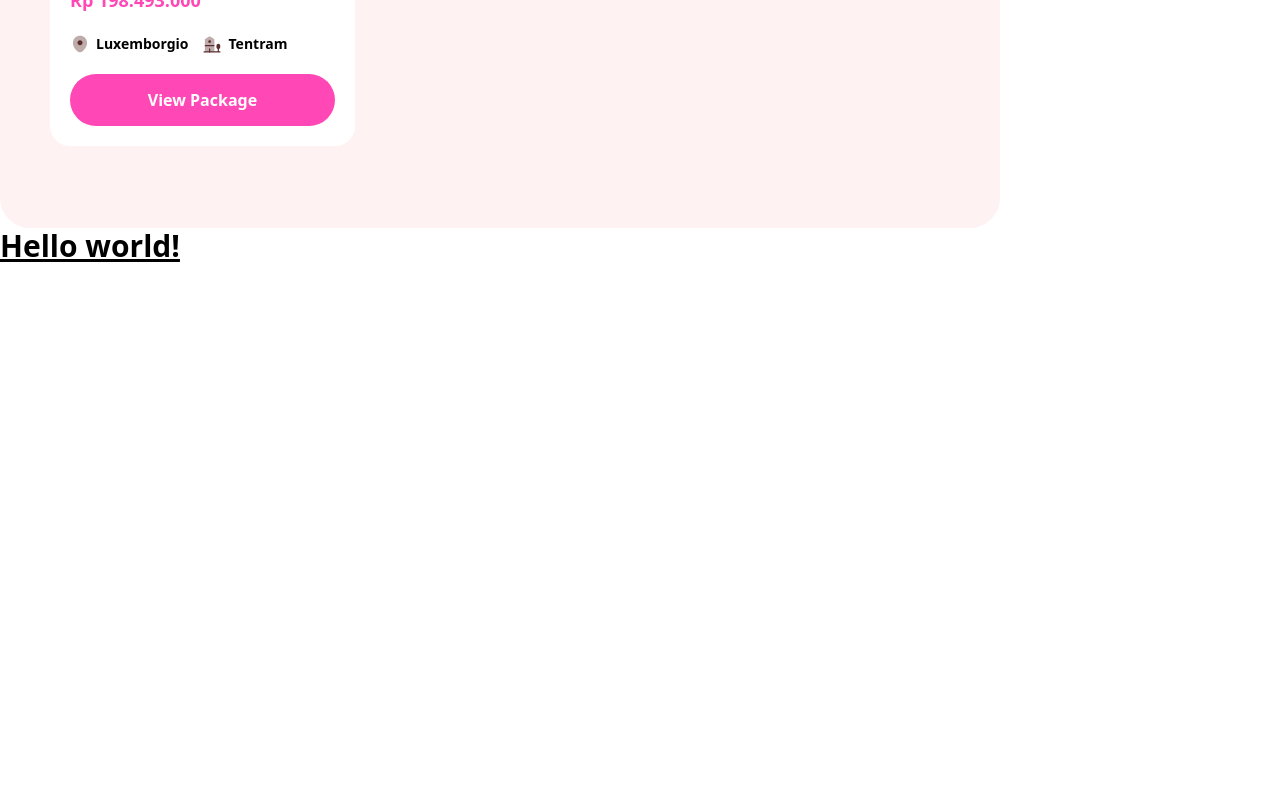
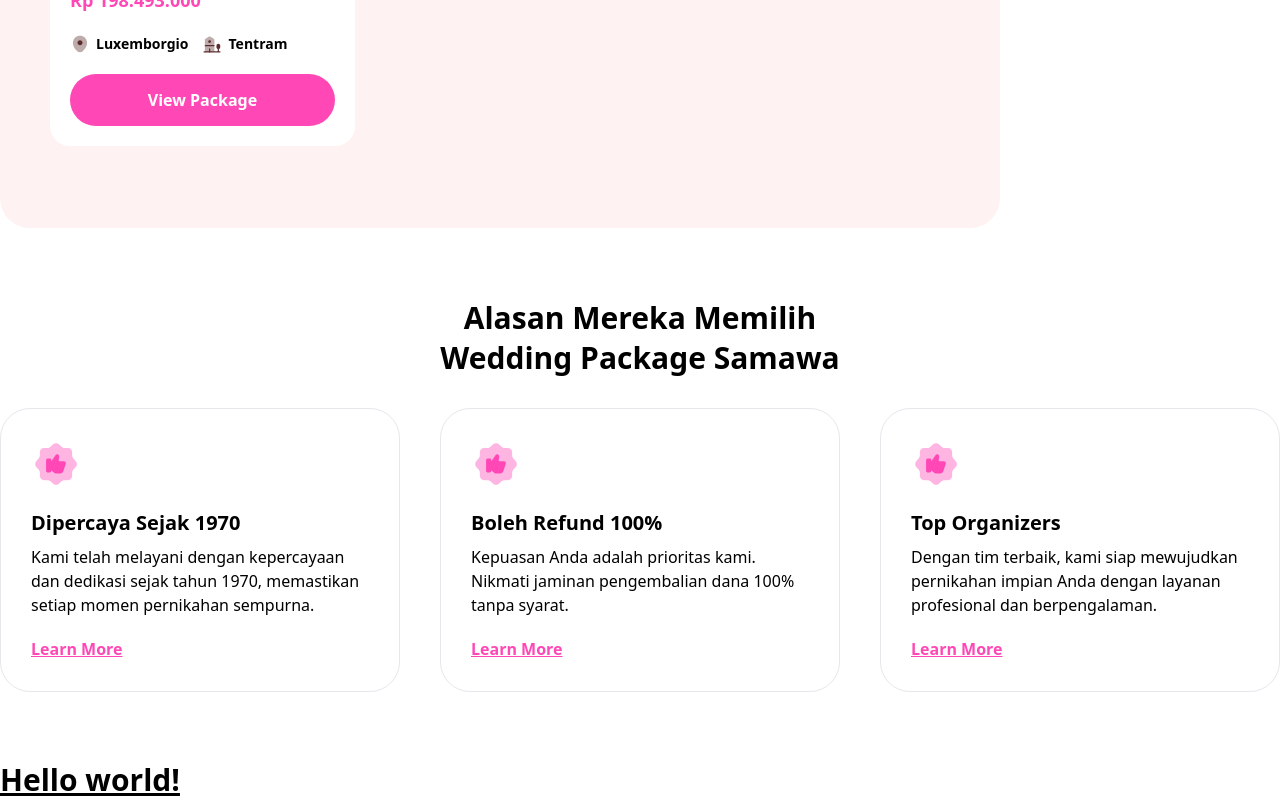
Before and after one commit to AdamAbd/samawa, a SvelteKit app: page / in a window 1280 px wide. Shown: the part 366-1166 px from the top of the page. Before the commit the page ends 800 px from the top, so only its background shows below. Built offline with nearby package versions, Linux system fonts and the light colour scheme.

Commit message:
add reason section

```diff
--- a/src/routes/+page.svelte
+++ b/src/routes/+page.svelte
@@ -5,13 +5,14 @@
 	import Crown from '$lib/images/crown.svg';
 	import Location from '$lib/images/location.svg';
 	import House from '$lib/images/house.svg';
+	import Like from '$lib/images/like.svg';
 </script>
 
 <div>
 	<Header />
 
 	<div class="flex flex-col">
-		<div>
+		<section>
 			<div class="flex items-center px-[50px] w-[1000px] h-[480px] bg-red-50 rounded-[30px]">
 				<div class="flex flex-col gap-5 p-5 w-[305px] h-fit bg-white rounded-[20px]">
 					<div
@@ -41,7 +42,54 @@
 					</button>
 				</div>
 			</div>
-		</div>
+		</section>
+
+		<section id="reason" class="container mx-auto my-[70px] flex flex-col items-center gap-[30px]">
+			<h2 class="text-3xl font-bold text-center leading-10">
+				Alasan Mereka Memilih <br /> Wedding Package Samawa
+			</h2>
+			<div class="inline-flex gap-10">
+				<div
+					class="flex flex-col flex-1 items-start gap-5 p-[30px] min-w-[340px] border rounded-[30px]"
+				>
+					<img class="h-[50px] aspect-square" src={Like} alt="Icon Like" />
+					<div class="flex flex-col gap-2">
+						<h3 class="text-xl font-bold">Dipercaya Sejak 1970</h3>
+						<span
+							>Kami telah melayani dengan kepercayaan dan dedikasi sejak tahun 1970, memastikan
+							setiap momen pernikahan sempurna.</span
+						>
+					</div>
+					<a href="/" class="text-[#FF48B6] font-semibold underline">Learn More</a>
+				</div>
+				<div
+					class="flex flex-col flex-1 items-start gap-5 p-[30px] min-w-[340px] border rounded-[30px]"
+				>
+					<img class="h-[50px] aspect-square" src={Like} alt="Icon Like" />
+					<div class="flex flex-col gap-2">
+						<h3 class="text-xl font-bold">Boleh Refund 100%</h3>
+						<span
+							>Kepuasan Anda adalah prioritas kami. Nikmati jaminan pengembalian dana 100% tanpa
+							syarat.</span
+						>
+					</div>
+					<a href="/" class="text-[#FF48B6] font-semibold underline">Learn More</a>
+				</div>
+				<div
+					class="flex flex-col flex-1 items-start gap-5 p-[30px] min-w-[340px] border rounded-[30px]"
+				>
+					<img class="h-[50px] aspect-square" src={Like} alt="Icon Like" />
+					<div class="flex flex-col gap-2">
+						<h3 class="text-xl font-bold">Top Organizers</h3>
+						<span
+							>Dengan tim terbaik, kami siap mewujudkan pernikahan impian Anda dengan layanan
+							profesional dan berpengalaman.</span
+						>
+					</div>
+					<a href="/" class="text-[#FF48B6] font-semibold underline">Learn More</a>
+				</div>
+			</div>
+		</section>
 	</div>
 
 	<h1 class="text-3xl font-bold underline">Hello world!</h1>
```
Also changed, not shown: src/lib/images/like.svg (added).
